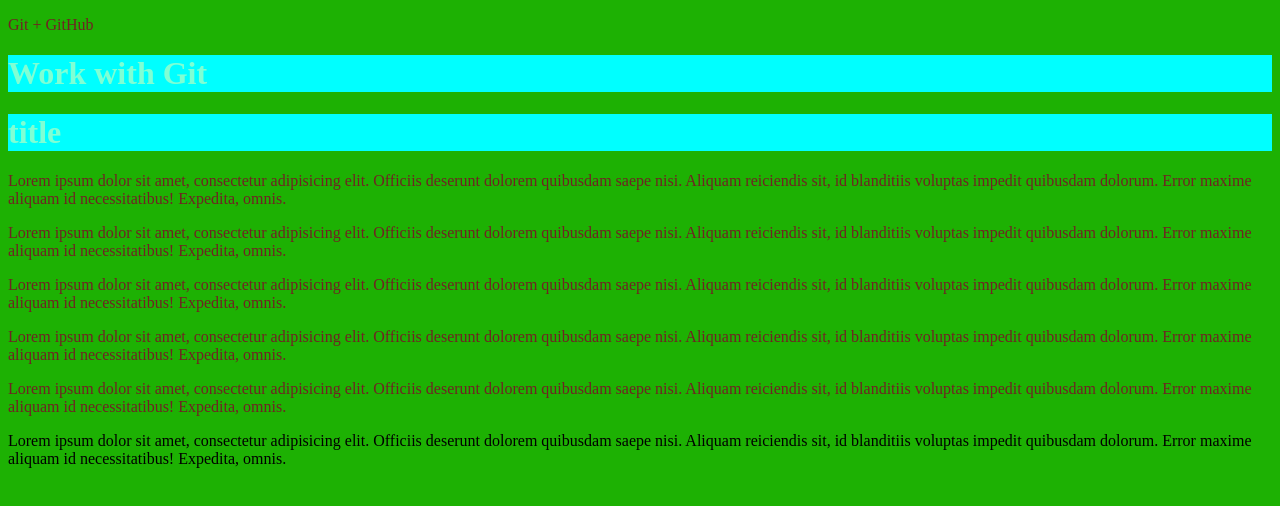
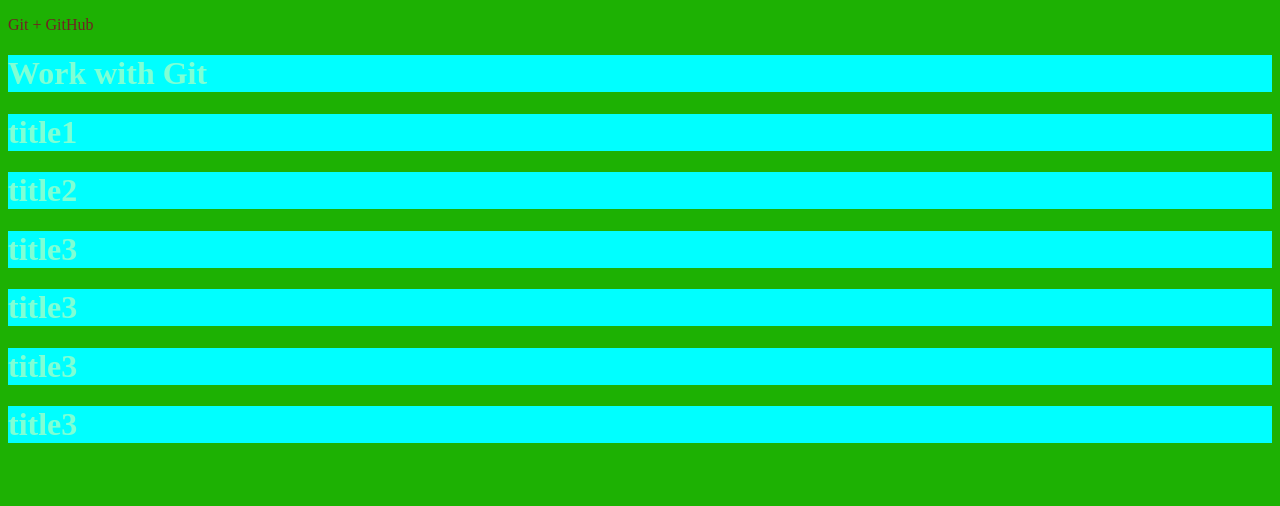
Before and after one commit to danil0303/gittest, a plain HTML site: page index.html in a window 1280 px wide. Drawn offline with Linux system fonts and the light colour scheme.

Commit message:
коммент

```diff
--- a/index.html
+++ b/index.html
@@ -10,46 +10,13 @@
   <body>
     <p>Git + GitHub</p>
     <h1>Work with Git</h1>
-    <h1>title</h1>
-    <p>
-      Lorem ipsum dolor sit amet, consectetur adipisicing elit. Officiis
-      deserunt dolorem quibusdam saepe nisi. Aliquam reiciendis sit, id
-      blanditiis voluptas impedit quibusdam dolorum. Error maxime aliquam id
-      necessitatibus! Expedita, omnis.
-    </p>
-    <p>
-      Lorem ipsum dolor sit amet, consectetur adipisicing elit. Officiis
-      deserunt dolorem quibusdam saepe nisi. Aliquam reiciendis sit, id
-      blanditiis voluptas impedit quibusdam dolorum. Error maxime aliquam id
-      necessitatibus! Expedita, omnis.
-    </p>
-    <p>
-      Lorem ipsum dolor sit amet, consectetur adipisicing elit. Officiis
-      deserunt dolorem quibusdam saepe nisi. Aliquam reiciendis sit, id
-      blanditiis voluptas impedit quibusdam dolorum. Error maxime aliquam id
-      necessitatibus! Expedita, omnis.
-    </p>
-    <p>
-      Lorem ipsum dolor sit amet, consectetur adipisicing elit. Officiis
-      deserunt dolorem quibusdam saepe nisi. Aliquam reiciendis sit, id
-      blanditiis voluptas impedit quibusdam dolorum. Error maxime aliquam id
-      necessitatibus! Expedita, omnis.
-    </p>
-    <p>
-      Lorem ipsum dolor sit amet, consectetur adipisicing elit. Officiis
-      deserunt dolorem quibusdam saepe nisi. Aliquam reiciendis sit, id
-      blanditiis voluptas impedit quibusdam dolorum. Error maxime aliquam id
-      necessitatibus! Expedita, omnis.
-    </p>
-      Lorem ipsum dolor sit amet, consectetur adipisicing elit. Officiis
-      deserunt dolorem quibusdam saepe nisi. Aliquam reiciendis sit, id
-      blanditiis voluptas impedit quibusdam dolorum. Error maxime aliquam id
-      necessitatibus! Expedita, omnis.
-    </p>
-    <!-- git config --global user.email "konushenkodaniil03@gmail.com" -->
-    <!-- git config --global user.name "danil0303" -->
-    <!-- git config --global user.email "konushenkodaniil03@gmail.com" -->
-    <!-- git config --global user.name "danil0303" -->
+    <h1>title1</h1>
+    <h1>title2</h1>
+    <h1>title3</h1>
+    <h1>title3</h1>
+    <h1>title3</h1>
+    <h1>title3</h1>
+
     <!-- git config --global user.email "konushenkodaniil03@gmail.com" -->
     <!-- git config --global user.name "danil0303" -->
   </body>
```
